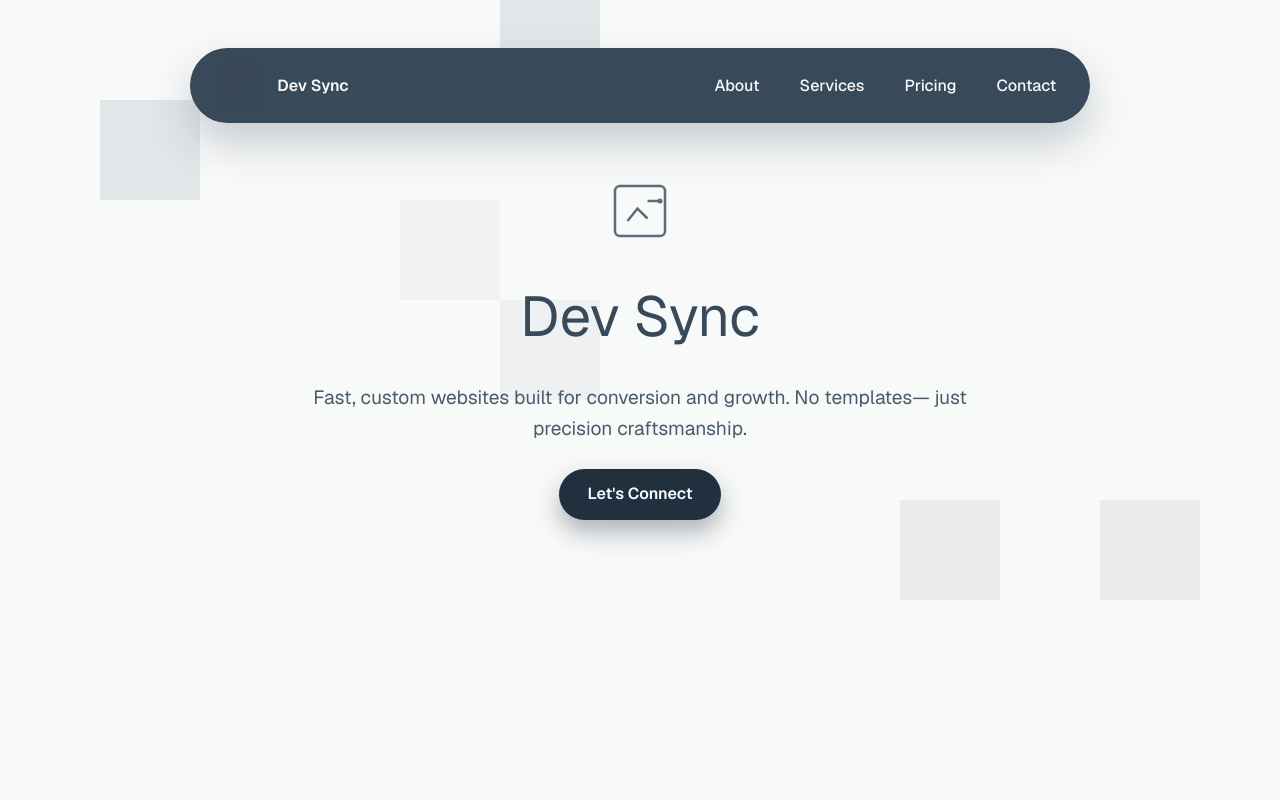
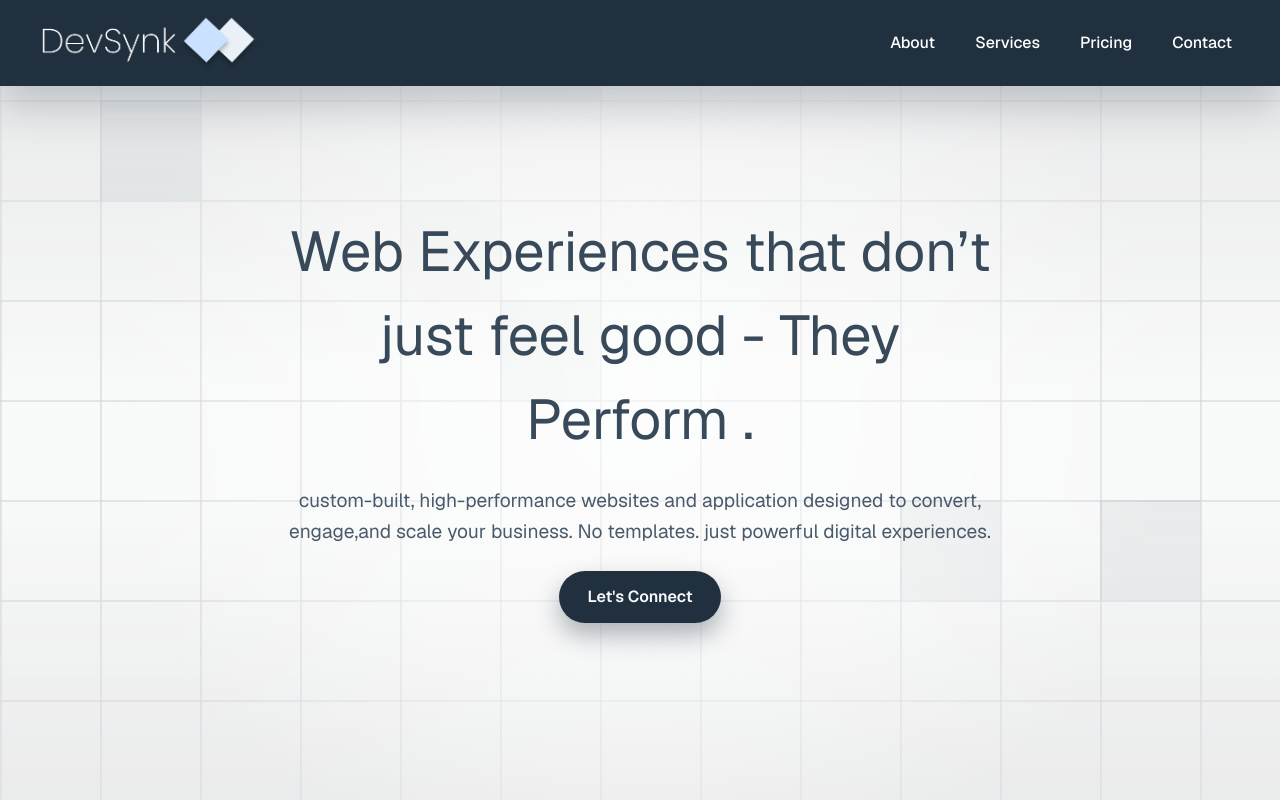
Before and after one commit to himanshukamal/devsynk, a Next.js app: page / in a window 1280 px wide. Built offline with nearby package versions, Linux system fonts and the light colour scheme.

Commit message:
colors, layout fixed

```diff
--- a/app/globals.css
+++ b/app/globals.css
@@ -4,6 +4,9 @@
   --color-deep: #384959;
   --color-light: rgba(56, 73, 89, 0.03);
   --color-pill: #21303f;
+  --grid-line: rgba(214, 216, 223, 0.66);
+  --mask-start: #e0e1e2;
+  --mask-end: #ffffff;
   --square-faint: rgba(56, 73, 89, 0.03);
   --square-soft: rgba(56, 73, 89, 0.05);
   --square-mid: rgba(56, 73, 89, 0.08);
@@ -25,6 +28,11 @@ body {
   font-family: var(--font-geist-sans, "Inter", -apple-system, BlinkMacSystemFont, sans-serif);
   color: var(--color-deep);
   background-color: var(--color-light);
+  background-image:
+    linear-gradient(var(--grid-line) 0, var(--grid-line) 2px, transparent 2px),
+    linear-gradient(90deg, var(--grid-line) 0, var(--grid-line) 2px, transparent 2px);
+  background-size: 100px 100px;
+  background-position: 0 0, 0 0;
 }
 
 main {
@@ -42,6 +50,7 @@ main {
   align-items: center;
   gap: 3rem;
   isolation: isolate;
+  padding-top: 160px;
 }
 
 .hero__grid {
@@ -50,6 +59,27 @@ main {
   pointer-events: none;
   z-index: 0;
   overflow: hidden;
+}
+.hero__grid::before {
+  content: "";
+  position: absolute;
+  inset: 0;
+  z-index: 1;
+  pointer-events: none;
+  mix-blend-mode: screen;
+  top: 86px;
+  width: 100%;
+  /* height: 280px; */
+
+  background:
+    radial-gradient(
+      circle at 50% 45%,
+      rgba(255, 255, 255, 0.65) 0%,
+      rgba(255, 255, 255, 0.35) 40%,
+      rgba(255, 255, 255, 0) 70%
+    ),
+    linear-gradient(180deg, rgba(224, 225, 226, 0.6) 0%, rgba(255, 255, 255, 0) 42%),
+    linear-gradient(0deg, rgba(224, 225, 226, 0.6) 0%, rgba(255, 255, 255, 0) 42%);
 }
 
 .hero__grid-canvas {
@@ -115,17 +145,28 @@ main {
 }
 
 .hero__nav {
-  position: relative;
+  position: fixed;
+  top: 0;
+  left: 0;
+  width: 100%;
+  height: 86px;
   z-index: 5;
-  width: min(900px, 100%);
-  border-radius: 999px;
-  background-color: var(--color-deep);
+  border-radius: 0;
+  background-color: var(--color-pill);
   color: #f6f8fb;
-  padding: 0.85rem 1.6rem;
+  padding: 0 2rem;
+  display: flex;
+  justify-content: center;
+  align-items: center;
+  box-shadow: 0 20px 40px rgba(56, 73, 89, 0.25);
+
+}
+
+.hero__nav-inner {
+  width: min(1200px, 100%);
   display: flex;
   justify-content: space-between;
   align-items: center;
-  box-shadow: 0 20px 40px rgba(56, 73, 89, 0.25);
 }
 
 .hero__brand {
@@ -157,7 +198,7 @@ main {
 }
 
 .hero__links a {
-  color: inherit;
+  color: white;
   padding: 0.35rem 0.5rem;
   border-radius: 999px;
   text-decoration: none;
--- a/app/page.tsx
+++ b/app/page.tsx
@@ -1,5 +1,6 @@
 "use client";
 
+import Image from "next/image";
 import {
   useEffect,
   useMemo,
@@ -195,29 +196,12 @@ export default function Home() {
       </div>
 
       <header className="hero__nav">
+        <div className="hero__nav-inner">
           <div className="hero__brand">
-          <span className="hero__logo" aria-hidden="true">
-            <svg width="40" height="40" viewBox="0 0 48 48" role="presentation">
-              <rect
-                x="7"
-                y="7"
-                width="34"
-                height="34"
-                rx="6"
-                fill="none"
-                strokeWidth="2"
-                stroke="currentColor"
-              />
-              <polyline
-                points="18,27 24,20 32,28"
-                fill="none"
-                strokeWidth="2"
-                stroke="currentColor"
-              />
-              <circle cx="32" cy="20" r="2" fill="currentColor" />
-            </svg>
+
+            <span className="hero__brand-text">
+              <Image src={"/devsynkLogoLight.png"} alt="DevSync Logo" width={219} height={51} />
             </span>
-          <span className="hero__brand-text">Dev Sync</span>
           </div>
           <nav className="hero__links">
             {NAV_LINKS.map((link) => (
@@ -226,42 +210,14 @@ export default function Home() {
               </a>
             ))}
           </nav>
+        </div>
       </header>
 
-      <section className="hero__content">
-        <div className="hero__symbol" aria-hidden="true">
-          <svg width="80" height="80" viewBox="0 0 64 64" role="presentation">
-            <rect
-              x="12"
-              y="12"
-              width="40"
-              height="40"
-              rx="4"
-              fill="none"
-              stroke="currentColor"
-              strokeWidth="2"
-            />
-            <polyline
-              points="22,40 30,30 38,38"
-              fill="none"
-              stroke="currentColor"
-              strokeWidth="2"
-            />
-            <line
-              x1="38"
-              y1="24"
-              x2="48"
-              y2="24"
-              stroke="currentColor"
-              strokeWidth="2"
-            />
-            <circle cx="48" cy="24" r="2" fill="currentColor" />
-          </svg>
-        </div>
-        <h1>Dev Sync</h1>
+      <section className="hero__content mt-[50px]">
+
+        <h1>Web Experiences that don’t just feel good - They Perform .</h1>
         <p>
-          Fast, custom websites built for conversion and growth. No templates—
-          just precision craftsmanship.
+        custom-built, high-performance websites and application designed to convert, engage,and scale your business. No templates. just powerful digital experiences.
         </p>
         <button type="button" className="hero__cta">
           Let&apos;s Connect
```
Also changed, not shown: public/devsynkLogo.png (added), public/devsynkLogoLight.png (added). Lines whose indentation alone changed are shown as unchanged.
